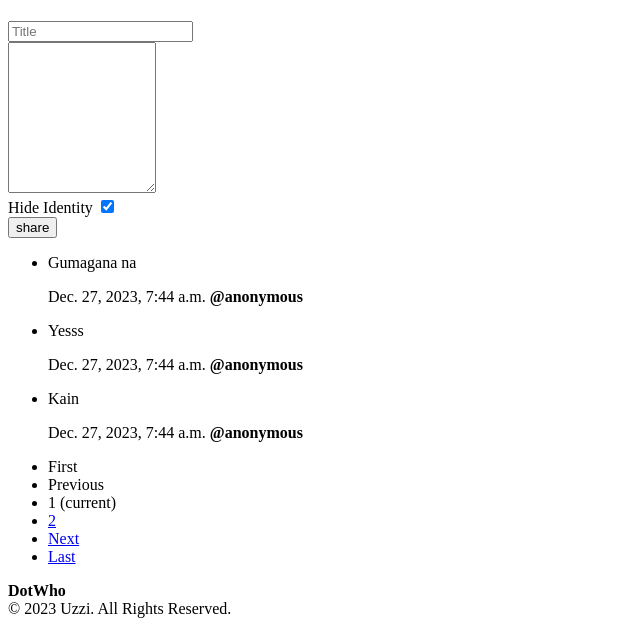
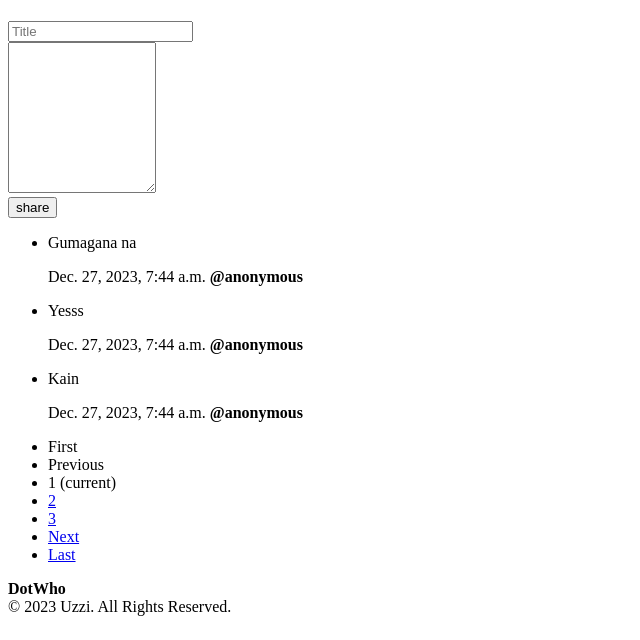
Before and after one commit to UzziKyle/DotWho, a Django app: page / in a window 1280 px wide. Shown: the part 160-800 px from the top of the page, without its empty margins (0-640 px from the left). Run offline with Django 5.2, Linux system fonts and the light colour scheme; data comes from the database, SQL or seed files in the repository; both versions use the stored data as it was after the commit; parts of the project's set-up code (start-up, migrations or seed data) failed here and were passed over; some libraries are stand-ins or nearby versions.

Commit message:
modify secret form

```diff
--- a/secret_sharing/templates/secret_sharing/home.html
+++ b/secret_sharing/templates/secret_sharing/home.html
@@ -23,8 +23,9 @@
                     {% endif %}
                 </div>
                 <div class="form-field">
-                    <label for="is_anonymous">Hide Identity</label>
-                    <input type="checkbox" name="is_anonymous" checked>
+                    {% if not request.user.is_authenticated %} {% else %} <label for="is_anonymous">Hide Identity</label> {% endif %}
+                    <input type="checkbox" name="is_anonymous" {% if not request.user.is_authenticated %} hidden
+                    {% endif %} checked>
                     {% if form.username.errors %}
                     <p class="error">{{ form.username.errors.0 }}</p>
                     {% endif %}
--- a/templates/includes/pagination.html
+++ b/templates/includes/pagination.html
@@ -29,7 +29,7 @@
                     <span class="sr-only">(current)</span>
                     </span>
                 </li>
-            {% elif page_num > page_obj.number|add:'-2' and page_num < page_obj.number|add:'2' %}
+            {% elif page_num > page_obj.number|add:'-3' and page_num < page_obj.number|add:'3' %}
                 <li class="page-item">
                     <a class="page-link" href="?page={{ page_num }}">{{ page_num }}</a>
                 </li>
```
Also changed, not shown: db.sqlite3.
